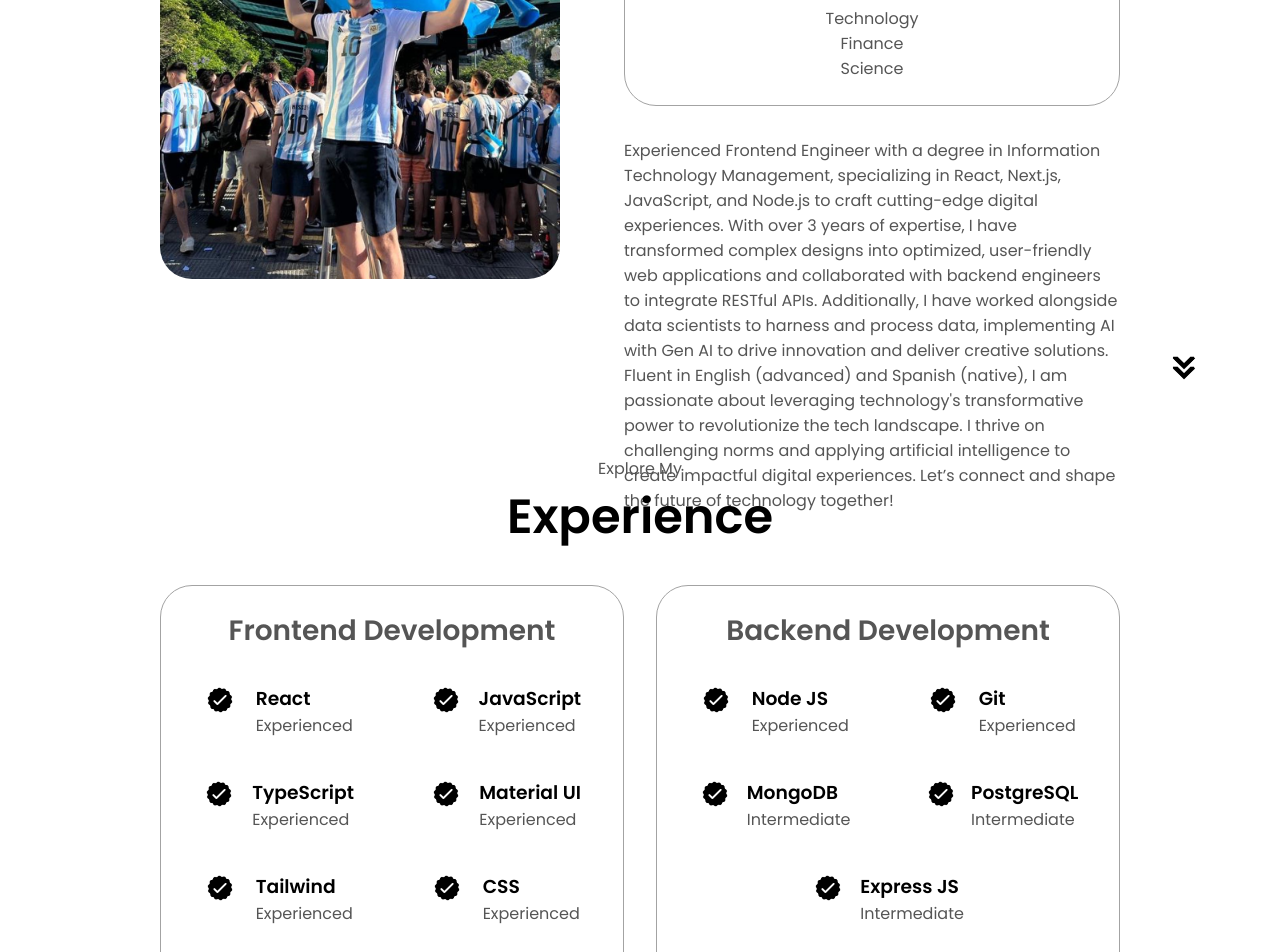
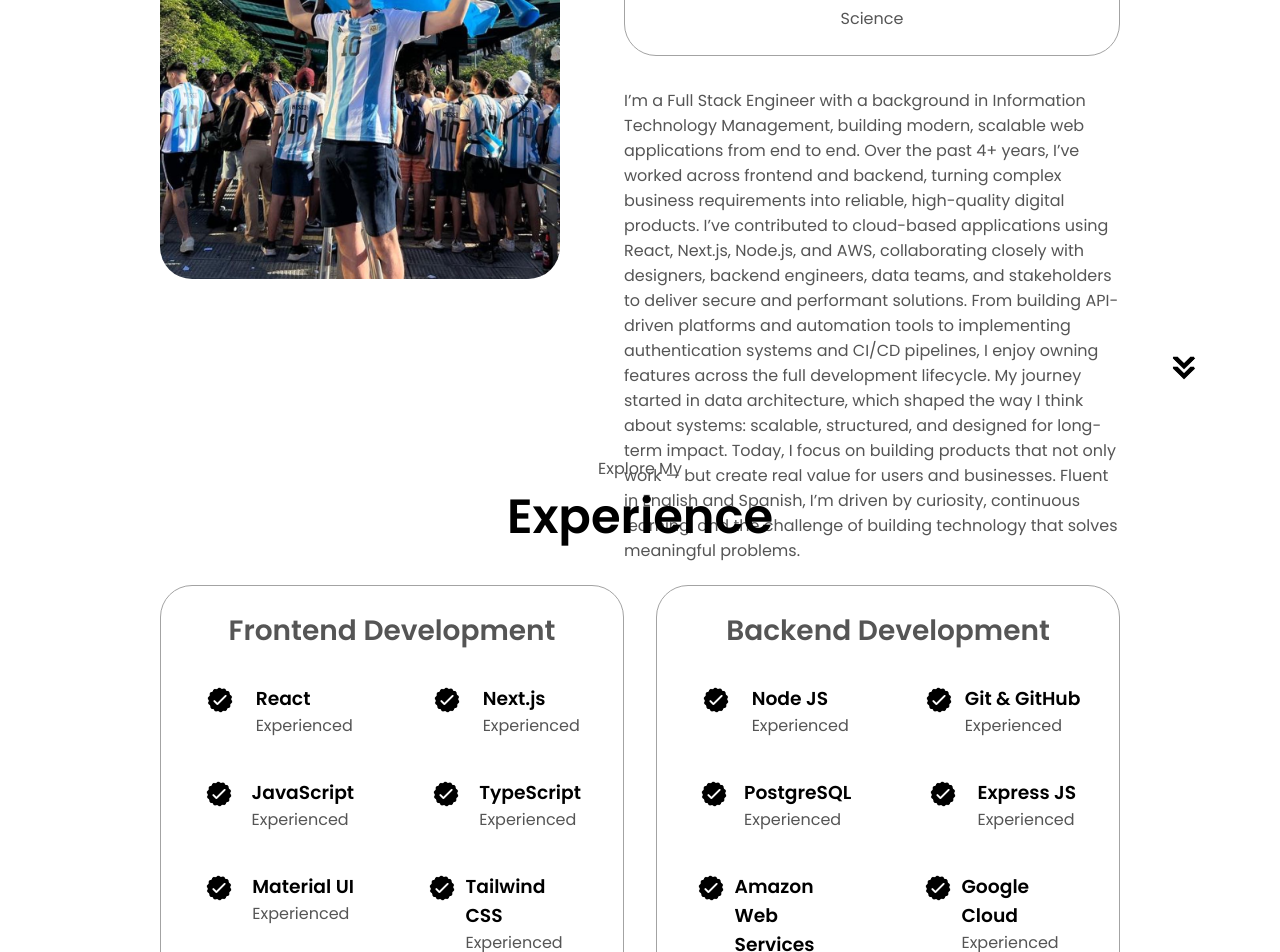
Before and after one commit to NicolasVenzmer/portfolio-v3, a React (Create React App) app: page / in a window 1280 px wide. Shown: the part 1240-2192 px from the top of the page. Built offline with nearby package versions, Linux system fonts and the light colour scheme.

Commit message:
refactor: update personal details and enhance experience section

```diff
--- a/src/components/about/About.jsx
+++ b/src/components/about/About.jsx
@@ -1,34 +1,34 @@
-import React from 'react';
-import './About.css';
+import React from "react";
+import "./About.css";
 
 const data = [
   {
     id: 1,
-        icon: './assets/experience.png',
-        alt: 'Experience icon',
-        title: 'Experience',
-        description: ['3+ years', 'Frontend Development'],
+    icon: "./assets/experience.png",
+    alt: "Experience icon",
+    title: "Experience",
+    description: ["4+ years", "Full Stack Development"],
   },
   {
     id: 2,
-        icon: './assets/education.png',
-        alt: 'Education icon',
-        title: 'Education',
+    icon: "./assets/education.png",
+    alt: "Education icon",
+    title: "Education",
     description: ["Bachelor's Degree in Information Technology Management"],
   },
   {
     id: 3,
-        icon: './assets/brain.png',
-        alt: 'Interests icon',
-        title: 'Interests',
-        description: ['Technology', 'Finance', 'Science'],
-    }
-]
+    icon: "./assets/brain.png",
+    alt: "Interests icon",
+    title: "Interests",
+    description: ["Technology", "Finance", "Science"],
+  },
+];
 
 const About = () => {
   const handleScroll = () => {
-        window.location.href = './#experience';
-    }
+    window.location.href = "./#experience";
+  };
   return (
     <section id="about">
       <p className="section__text__p1">Get To Know More</p>
@@ -46,16 +46,10 @@ const About = () => {
             {data.map((index, item) => {
               return (
                 <div key={index.id} className="details-container">
-                                    <img
-                                        src={index.icon}
-                                        alt={index.alt}
-                                        className='icon'
-                                    />
+                  <img src={index.icon} alt={index.alt} className="icon" />
                   <h3>{index.title}</h3>
                   {index?.description.map((desc, i) => {
-                                        return (
-                                            <p key={i}>{desc}</p>
-                                        )
+                    return <p key={i}>{desc}</p>;
                   })}
                 </div>
               );
@@ -63,7 +57,23 @@ const About = () => {
           </div>
           <div className="text-container">
             <p>
-                            Experienced Frontend Engineer with a degree in Information Technology Management, specializing in React, Next.js, JavaScript, and Node.js to craft cutting-edge digital experiences. With over 3 years of expertise, I have transformed complex designs into optimized, user-friendly web applications and collaborated with backend engineers to integrate RESTful APIs. Additionally, I have worked alongside data scientists to harness and process data, implementing AI with Gen AI to drive innovation and deliver creative solutions. Fluent in English (advanced) and Spanish (native), I am passionate about leveraging technology's transformative power to revolutionize the tech landscape. I thrive on challenging norms and applying artificial intelligence to create impactful digital experiences. Let’s connect and shape the future of technology together!
+              I’m a Full Stack Engineer with a background in Information
+              Technology Management, building modern, scalable web applications
+              from end to end. Over the past 4+ years, I’ve worked across
+              frontend and backend, turning complex business requirements into
+              reliable, high-quality digital products. I’ve contributed to
+              cloud-based applications using React, Next.js, Node.js, and AWS,
+              collaborating closely with designers, backend engineers, data
+              teams, and stakeholders to deliver secure and performant
+              solutions. From building API-driven platforms and automation tools
+              to implementing authentication systems and CI/CD pipelines, I
+              enjoy owning features across the full development lifecycle. My
+              journey started in data architecture, which shaped the way I think
+              about systems: scalable, structured, and designed for long-term
+              impact. Today, I focus on building products that not only work —
+              but create real value for users and businesses. Fluent in English
+              and Spanish, I’m driven by curiosity, continuous learning, and the
+              challenge of building technology that solves meaningful problems.
             </p>
           </div>
         </div>
--- a/src/components/contact/Contact.jsx
+++ b/src/components/contact/Contact.jsx
@@ -1,5 +1,5 @@
-import React from 'react';
-import './Contact.css';
+import React from "react";
+import "./Contact.css";
 
 const data = [
   {
@@ -8,17 +8,17 @@ const data = [
     alt: "email-icon",
     className: "icon contact-icon email-icon",
     href: "mailto:nicolasvenzmer@gmail.com",
-        label: "nicolasvenzmer@gmail.com"
+    label: "nicolasvenzmer@gmail.com",
   },
   {
     id: 2,
     icon: "./assets/linkedin.png",
     alt: "linkedin-icon",
     className: "icon contact-icon",
-        href: "https://www.linkedin.com/in/nicolas-alejandro-venzmer/",
-        label: "LinkedIn"
-    }
-]
+    href: "https://www.linkedin.com/in/nicolasvenzmer/",
+    label: "LinkedIn",
+  },
+];
 
 const Contact = () => {
   return (
@@ -28,12 +28,10 @@ const Contact = () => {
       <div className="contact-info-upper-container">
         {data.map((item) => (
           <div className="contact-info-container" key={item.id}>
-                        <img
-                            src={item.icon}
-                            alt={item.alt}
-                            className={item.className}
-                        />
-                        <p><a href={item.href}>{item.label}</a></p>
+            <img src={item.icon} alt={item.alt} className={item.className} />
+            <p>
+              <a href={item.href}>{item.label}</a>
+            </p>
           </div>
         ))}
       </div>
--- a/src/components/experience/Experience.jsx
+++ b/src/components/experience/Experience.jsx
@@ -1,76 +1,81 @@
-import React from 'react';
-import './Experience.css';
+import React from "react";
+import "./Experience.css";
 
 const frontend = [
   {
     id: 1,
-        name: 'React',
-        level: 'Experienced',
+    name: "React",
+    level: "Experienced",
   },
   {
     id: 2,
-        name: 'JavaScript',
-        level: 'Experienced',
+    name: "Next.js",
+    level: "Experienced",
   },
   {
     id: 3,
-        name: 'TypeScript',
-        level: 'Experienced',
+    name: "JavaScript",
+    level: "Experienced",
   },
   {
     id: 4,
-        name: 'Material UI',
-        level: 'Experienced',
+    name: "TypeScript",
+    level: "Experienced",
   },
   {
     id: 5,
-        name: 'Tailwind',
-        level: 'Experienced',
+    name: "Material UI",
+    level: "Experienced",
   },
   {
     id: 6,
-        name: 'CSS',
-        level: 'Experienced',
+    name: "Tailwind CSS",
+    level: "Experienced",
   },
   {
     id: 7,
-        name: 'HTML',
-        level: 'Experienced',
+    name: "HTML5 & CSS3",
+    level: "Experienced",
   },
-]
+];
 
 const backend = [
   {
     id: 1,
-        name: 'Node JS',
-        level: 'Experienced',
+    name: "Node JS",
+    level: "Experienced",
   },
   {
     id: 2,
-        name: 'Git',
-        level: 'Experienced',
+    name: "Git & GitHub",
+    level: "Experienced",
   },
   {
     id: 3,
-        name: 'MongoDB',
-        level: 'Intermediate',
+    name: "PostgreSQL",
+    level: "Experienced",
   },
   {
     id: 4,
-        name: 'PostgreSQL',
-        level: 'Intermediate',
+    name: "Express JS",
+    level: "Experienced",
   },
   {
     id: 5,
-        name: 'Express JS',
-        level: 'Intermediate',
+    name: "Amazon Web Services",
+    level: "Experienced",
+  },
+  {
+    id: 6,
+    name: "Google Cloud",
+    level: "Experienced",
   },
 ];
 
 const Experience = () => {
   const handleScroll = () => {
-        window.location.href = './#projects';
-    }
+    window.location.href = "./#projects";
+  };
   return (
     <section id="experience">
       <p className="section__text__p1">Explore My</p>
--- a/src/components/profile/Profile.jsx
+++ b/src/components/profile/Profile.jsx
@@ -1,5 +1,5 @@
-import React, { useEffect, useRef } from 'react';
-import './Profile.css';
+import React, { useEffect, useRef } from "react";
+import "./Profile.css";
 import { init } from "ityped";
 
 const Profile = () => {
@@ -10,34 +10,35 @@ const Profile = () => {
       backDelay: 1500,
       backSpeed: 60,
       strings: [
-                'React',
-                'Next JS',
-                'JavaScript',
-                'TypeScript',
-                'Material UI',
-                'CSS',
-                'HTML',
-                'SASS',
-                'Node JS',
-                'Git',
-                'MongoDB',
-                'PostgreSQL',
-                'Express JS'
-            ]
+        "React",
+        "Next JS",
+        "JavaScript",
+        "TypeScript",
+        "Material UI",
+        "Tailwind CSS",
+        "CSS",
+        "HTML",
+        "Node JS",
+        "Git & GitHub",
+        "PostgreSQL",
+        "Express JS",
+        "AWS",
+        "Google Cloud",
+      ],
     });
   }, []);
   const handleCurriculum = () => {
-        window.open('./assets/resume.pdf');
-    }
+    window.open("./assets/resume.pdf");
+  };
   const handleContact = () => {
-        window.location.href = './#contact';
-    }
+    window.location.href = "./#contact";
+  };
   const handleLinkedIn = () => {
-        window.open('https://www.linkedin.com/in/nicolas-alejandro-venzmer/', '_blank');
-    }
+    window.open("https://www.linkedin.com/in/nicolasvenzmer/", "_blank");
+  };
   const handleGithub = () => {
-        window.open('https://github.com/NicolasVenzmer', '_blank');
-    }
+    window.open("https://github.com/NicolasVenzmer", "_blank");
+  };
   return (
     <section id="profile">
       <div className="section__pic-container">
@@ -46,13 +47,10 @@ const Profile = () => {
       <div className="section__text">
         <p className="section__text__p1">Hello, I'm</p>
         <h1 className="title">Nicolas Venzmer</h1>
-                <p className="section__text__p2">Frontend Engineer</p>
+        <p className="section__text__p2">Full Stack Engineer</p>
         <span ref={textRef}></span>
         <div className="btn-container">
-                    <button
-                        className="btn btn-color-2"
-                        onClick={handleCurriculum}
-                    >
+          <button className="btn btn-color-2" onClick={handleCurriculum}>
             Download CV
           </button>
           <button className="btn btn-color-1" onClick={handleContact}>
@@ -76,6 +74,6 @@ const Profile = () => {
       </div>
     </section>
   );
-}
+};
 
 export default Profile;
```
Also changed, not shown: 1 other file (tests, documents, lock files or other folders). Lines whose indentation alone changed are shown as unchanged.
